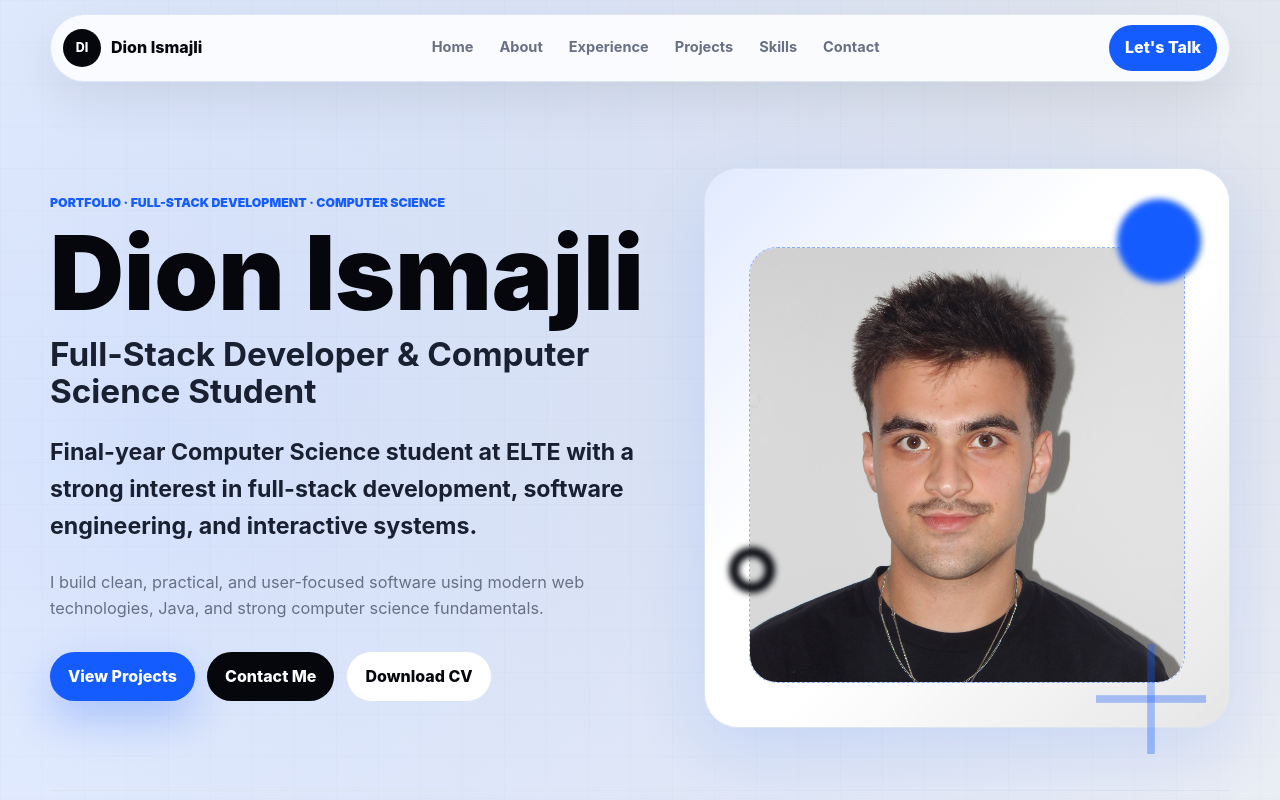
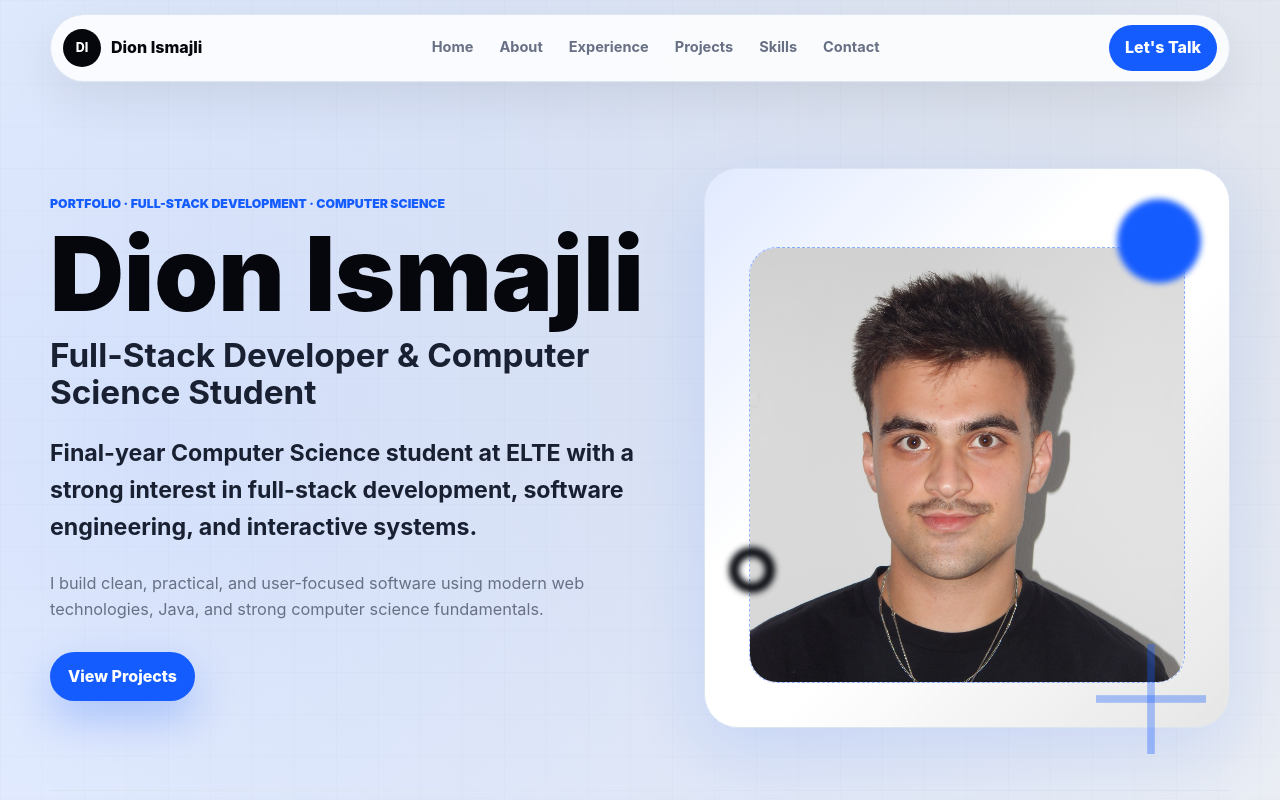
Before and after one commit to krembaba/portfolio, a React (Vite) app: page / in a window 1280 px wide. Shown: the top 800 px of the page. Built offline with nearby package versions, Linux system fonts and the light colour scheme.

Commit message:
Simplify hero actions

```diff
--- a/src/components/Hero.jsx
+++ b/src/components/Hero.jsx
@@ -17,12 +17,6 @@ export default function Hero() {
           <a className="button button-primary" href="#projects">
             View Projects
           </a>
-          <a className="button button-secondary" href="#contact">
-            Contact Me
-          </a>
-          <a className="button button-ghost" href="#" download>
-            Download CV
-          </a>
         </div>
       </div>
 
```
